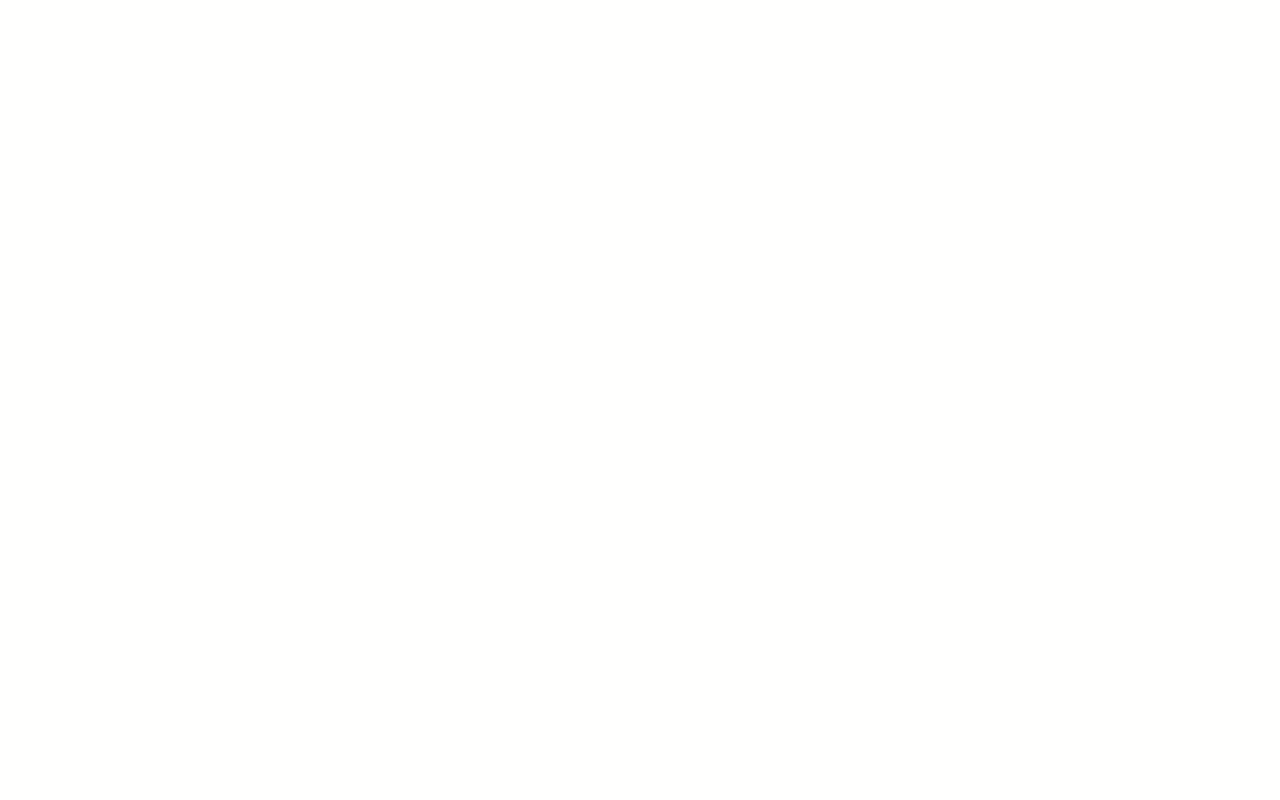
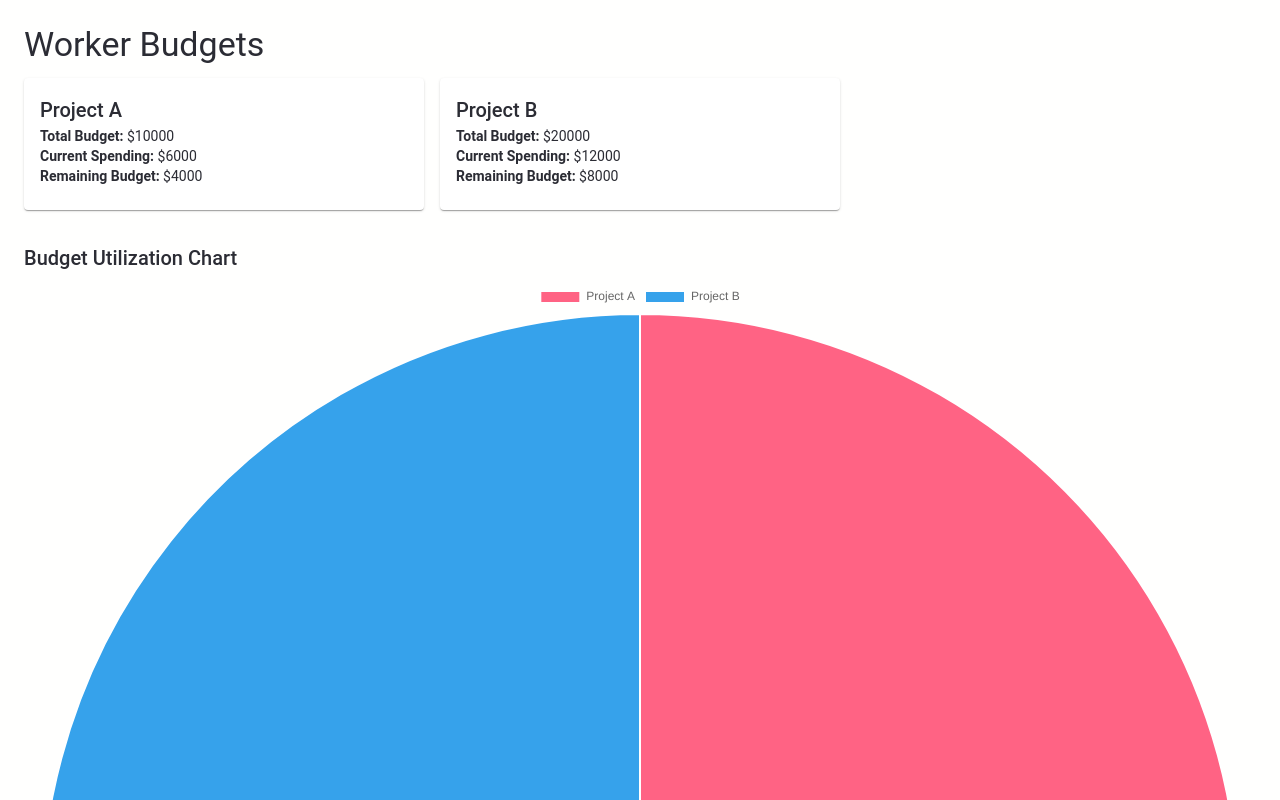
Before and after one commit to abhiram-shaji/flow-companion-frontend, a React (Create React App) app: page /worker/budgets in a window 1280 px wide. Before the commit this address had no page. Shown: the top 800 px of the page. Built offline with nearby package versions, Linux system fonts and the light colour scheme.

Commit message:
Create ui for worker budget page

```diff
--- a/src/App.tsx
+++ b/src/App.tsx
@@ -12,6 +12,7 @@
 
 import WorkerDashboardPage from "./pages/WorkerDashboardPage";
 import WorkerTasksPage from "./pages/WorkerTasksPage";
+import WorkerBudgetsPage from "./pages/WorkerBudgetsPage";
 
 const ErrorBoundary: React.FC<{ children: React.ReactNode }> = ({ children }) => {
     try {
@@ -39,6 +40,7 @@
 
             <Route path="/worker/dashboard" element={<WorkerDashboardPage />} />
             <Route path="/worker/tasks" element={<WorkerTasksPage />} />
+            <Route path="/worker/budgets" element={<WorkerBudgetsPage />} />
           </Routes>
         </ErrorBoundary>
       </Router>
--- /dev/null
+++ b/src/pages/WorkerBudgetsPage.tsx
@@ -0,0 +1,98 @@
+import React from "react";
+import {
+  Box,
+  Typography,
+  Card,
+  CardContent,
+  Grid,
+} from "@mui/material";
+import { Pie } from "react-chartjs-2";
+import {
+  Chart as ChartJS,
+  ArcElement,
+  Tooltip,
+  Legend,
+} from "chart.js";
+
+ChartJS.register(ArcElement, Tooltip, Legend);
+
+const WorkerBudgetsPage: React.FC = () => {
+  const budgets = [
+    {
+      id: 1,
+      projectName: "Project A",
+      totalBudget: 10000,
+      currentSpending: 6000,
+      remainingBudget: 4000,
+    },
+    {
+      id: 2,
+      projectName: "Project B",
+      totalBudget: 20000,
+      currentSpending: 12000,
+      remainingBudget: 8000,
+    },
+  ];
+
+  const chartData = {
+    labels: budgets.map((b) => b.projectName),
+    datasets: [
+      {
+        label: "Budget Usage",
+        data: budgets.map((b) => b.currentSpending),
+        backgroundColor: ["#FF6384", "#36A2EB", "#FFCE56"],
+        hoverBackgroundColor: ["#FF6384", "#36A2EB", "#FFCE56"],
+      },
+    ],
+  };
+
+  return (
+    <Box sx={{ padding: 3 }}>
+      <Typography variant="h4" gutterBottom>
+        Worker Budgets
+      </Typography>
+
+      {/* Budget List */}
+      <Grid container spacing={2} sx={{ marginBottom: 4 }}>
+        {budgets.map((budget) => (
+          <Grid item xs={12} sm={6} md={4} key={budget.id}>
+            <Card>
+              <CardContent>
+                <Typography variant="h6">{budget.projectName}</Typography>
+                <Typography variant="body2">
+                  <strong>Total Budget:</strong> ${budget.totalBudget}
+                </Typography>
+                <Typography variant="body2">
+                  <strong>Current Spending:</strong> ${budget.currentSpending}
+                </Typography>
+                <Typography variant="body2">
+                  <strong>Remaining Budget:</strong> ${budget.remainingBudget}
+                </Typography>
+              </CardContent>
+            </Card>
+          </Grid>
+        ))}
+      </Grid>
+
+      {/* Pie Chart */}
+      <Box sx={{ marginBottom: 4 }}>
+        <Typography variant="h6" gutterBottom>
+          Budget Utilization Chart
+        </Typography>
+        <Pie data={chartData} />
+      </Box>
+
+      {/* Text Section */}
+      <Box>
+        <Typography variant="body1">
+          The budget details above show your project's financial usage. Please
+          ensure that tasks are completed within the allocated budget to avoid
+          overspending. Contact your project manager if you need further
+          clarification on the budgets or allocations.
+        </Typography>
+      </Box>
+    </Box>
+  );
+};
+
+export default WorkerBudgetsPage;
```
